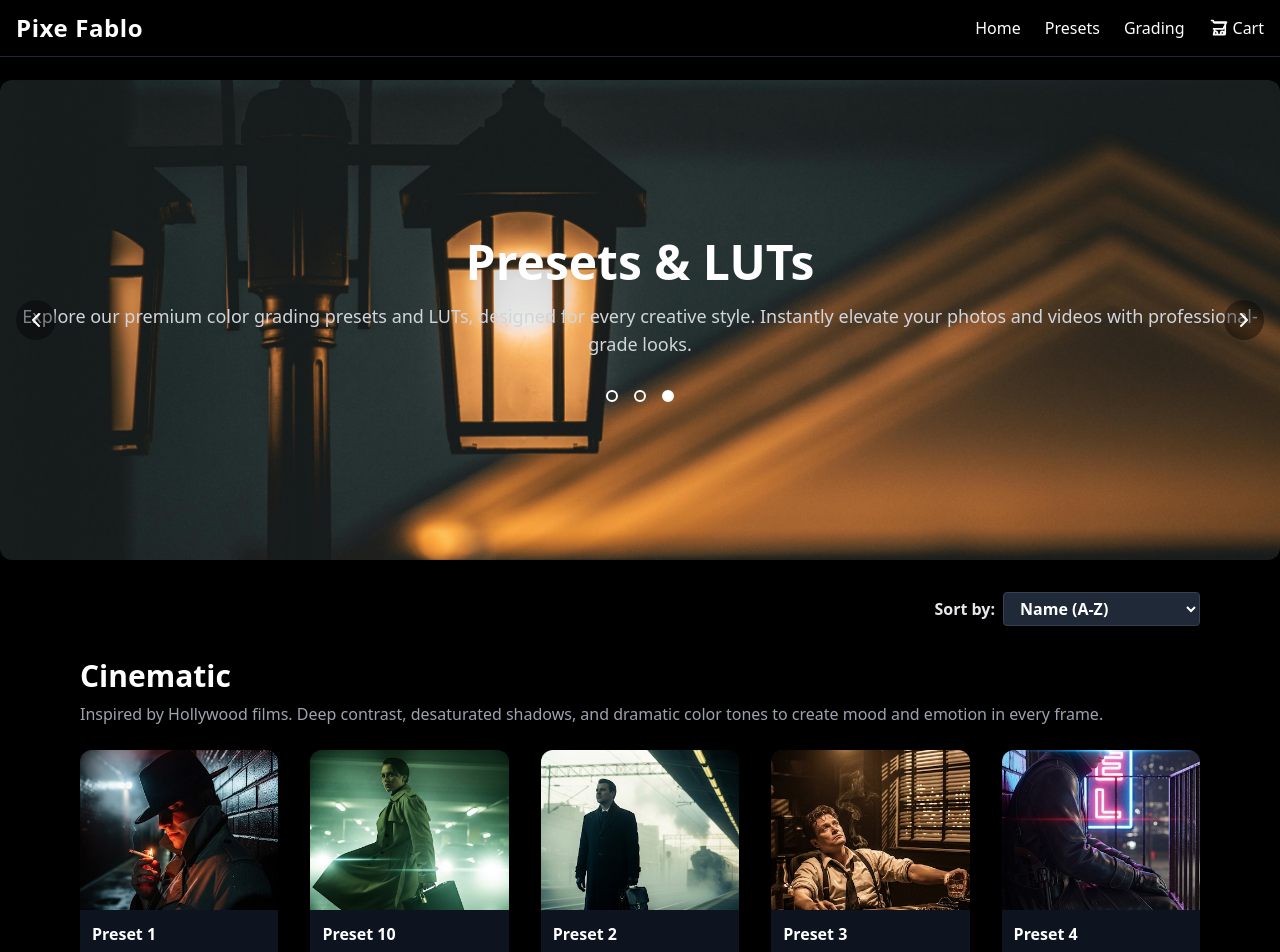
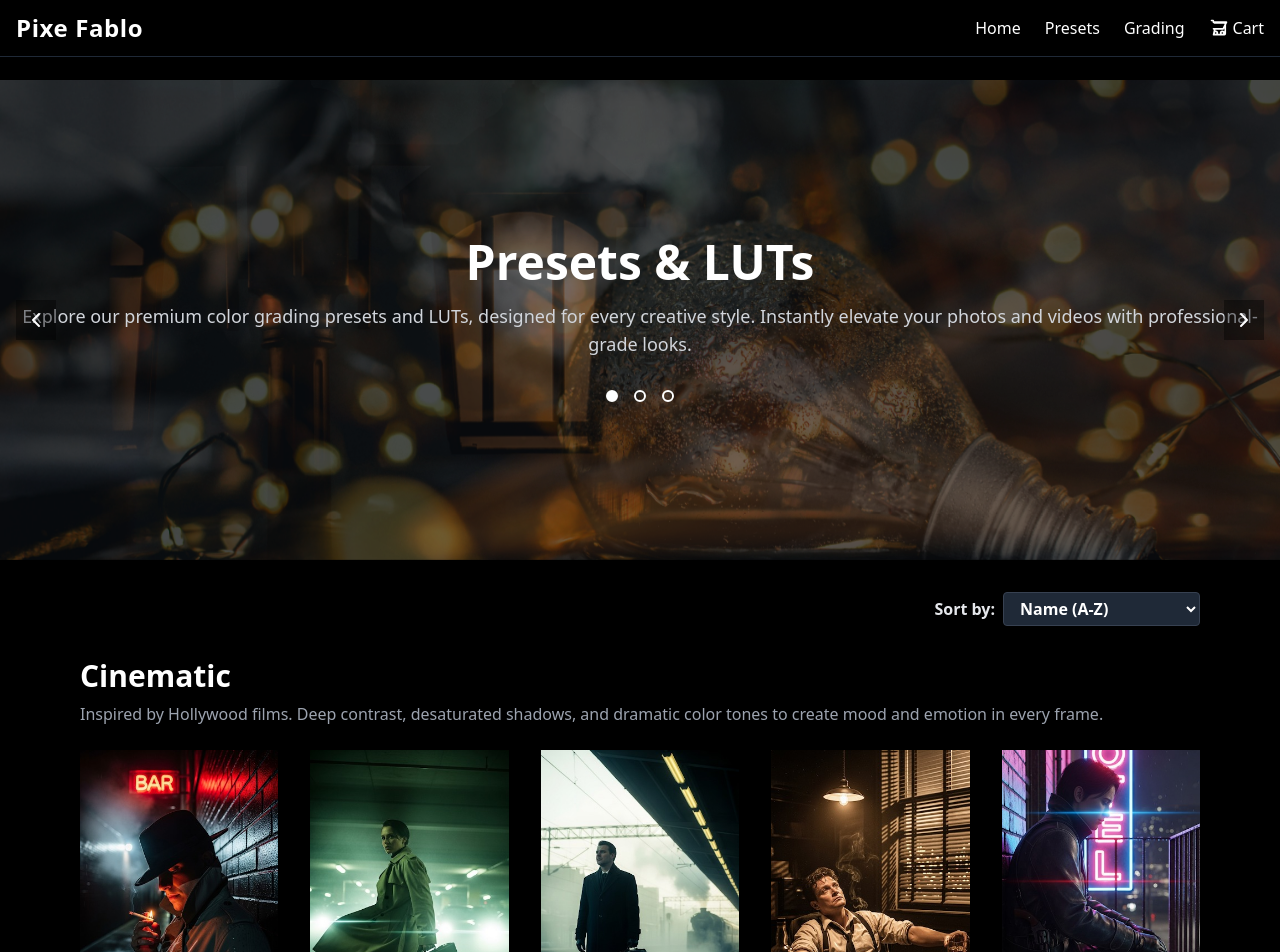
Before and after one commit to adbhargav/pixel, a React (Vite) app: page /presets in a window 1280 px wide. Shown: the top 952 px of the page. Built offline with nearby package versions, Linux system fonts and the light colour scheme.

Commit message:
Presets.jsx

```diff
--- a/src/pages/Presets.jsx
+++ b/src/pages/Presets.jsx
@@ -86,7 +86,7 @@ export default function Presets() {
   return (
     <div className="min-h-screen bg-black text-white font-sans pb-24 pt-20">
       {/* HERO SECTION */}
-      <section className="relative w-full h-[60vh] flex items-center justify-center overflow-hidden rounded-xl ">
+      <section className="relative w-full h-[60vh] flex items-center justify-center overflow-hidden">
         {/* Background slideshow */}
         <div className="absolute inset-0 w-full h-full">
           {heroImages.map((img, idx) => (
@@ -106,7 +106,7 @@ export default function Presets() {
         <button
           aria-label="Previous"
           onClick={handlePrev}
-          className="absolute left-4 top-1/2 -translate-y-1/2 z-20 bg-black bg-opacity-40 rounded-full p-2 hover:bg-opacity-70 transition"
+          className="absolute left-4 top-1/2 -translate-y-1/2 z-20 bg-black bg-opacity-40 p-2 hover:bg-opacity-70 transition"
         >
           <svg width="24" height="24" fill="none" stroke="white" strokeWidth={2} strokeLinecap="round" strokeLinejoin="round">
             <path d="M15 18l-6-6 6-6" />
@@ -116,7 +116,7 @@ export default function Presets() {
         <button
           aria-label="Next"
           onClick={handleNext}
-          className="absolute right-4 top-1/2 -translate-y-1/2 z-20 bg-black bg-opacity-40 rounded-full p-2 hover:bg-opacity-70 transition"
+          className="absolute right-4 top-1/2 -translate-y-1/2 z-20 bg-black bg-opacity-40 p-2 hover:bg-opacity-70 transition"
         >
           <svg width="24" height="24" fill="none" stroke="white" strokeWidth={2} strokeLinecap="round" strokeLinejoin="round">
             <path d="M9 6l6 6-6 6" />
@@ -139,6 +139,7 @@ export default function Presets() {
                   onChange={() => handleRadioChange(idx)}
                   className="peer appearance-none w-3 h-3 rounded-full border-2 border-white checked:bg-white checked:border-white transition"
                 />
+                <span className="sr-only">{`Slide ${idx + 1}`}</span>
               </label>
             ))}
           </form>
@@ -168,23 +169,25 @@ export default function Presets() {
           <div key={section.title} className="mb-16">
             <h2 className="text-3xl font-bold mb-2">{section.title}</h2>
             <p className="text-gray-400 mb-6">{section.description}</p>
-            <div className="grid grid-cols-1 sm:grid-cols-2 md:grid-cols-3 lg:grid-cols-5 gap-8">
+            <div className="grid grid-cols-2 md:grid-cols-3 lg:grid-cols-5 gap-8">
               {sortPresets(section.presets, sortBy).map((preset, pidx) => {
                 const presetLink = getPresetLink(section, preset);
                 return (
                   <div
                     key={preset.name}
-                    className="rounded-xl bg-gray-900 bg-opacity-80 shadow-lg overflow-hidden flex flex-col transition hover:scale-105 duration-300 cursor-pointer"
+                    className="bg-gray-900 bg-opacity-80 shadow-lg overflow-hidden flex flex-col transition hover:scale-105 duration-300 cursor-pointer"
                     onClick={() => navigate(presetLink)}
                     tabIndex={0}
                     role="button"
                     aria-label={`View details for ${preset.name}`}
                   >
-                    <div className="w-full h-[130px] sm:h-[160px] flex-shrink-0 block">
+                    {/* Full image, no border-radius, no cropping */}
+                    <div className="w-full aspect-[4/3] bg-black flex items-center justify-center">
                       <img
                         src={preset.image}
                         alt={preset.name}
-                        className="w-full h-full object-cover"
+                        className="w-full h-full object-contain"
+                        style={{ display: "block" }}
                       />
                     </div>
                     <div className="p-3 flex flex-col flex-1">
```
